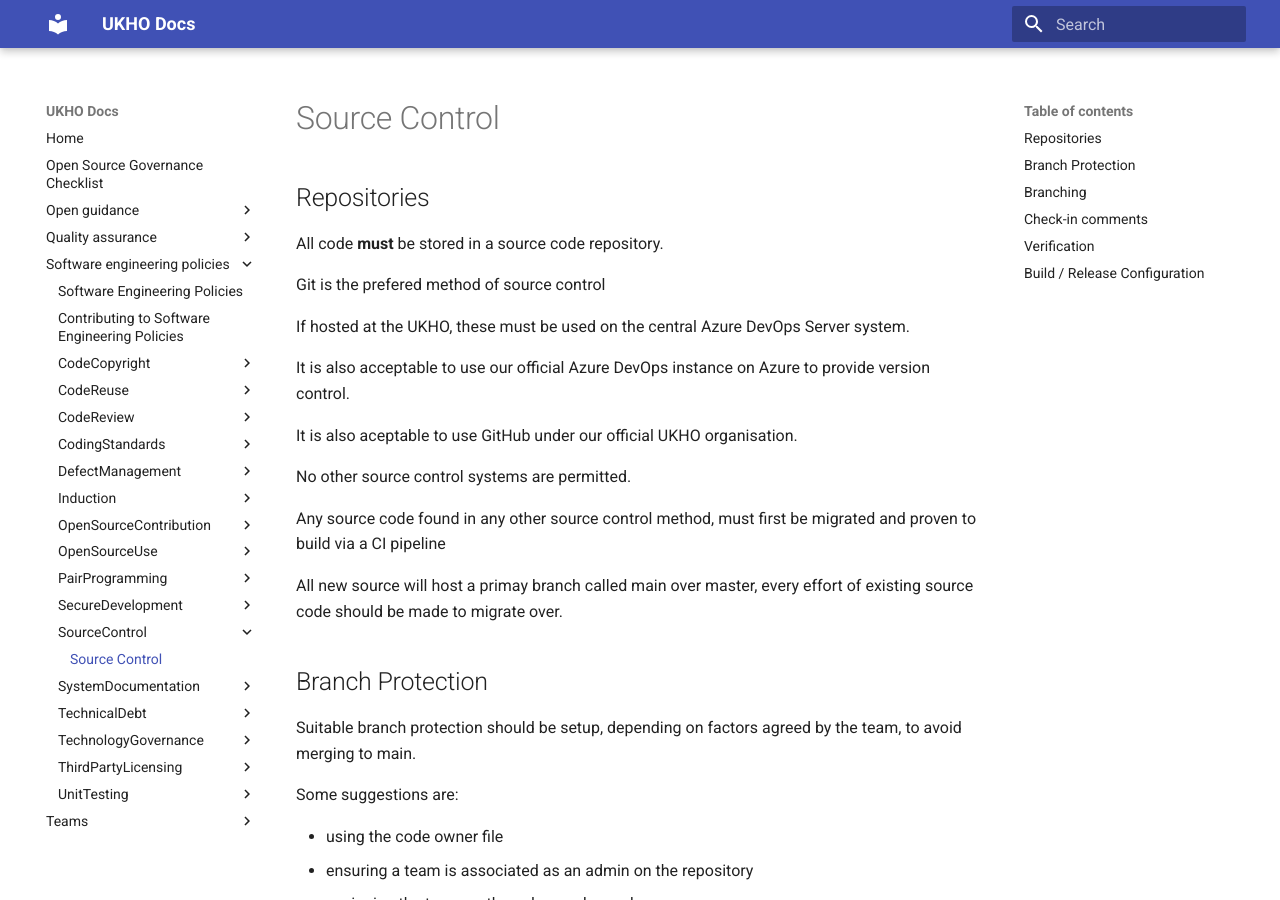
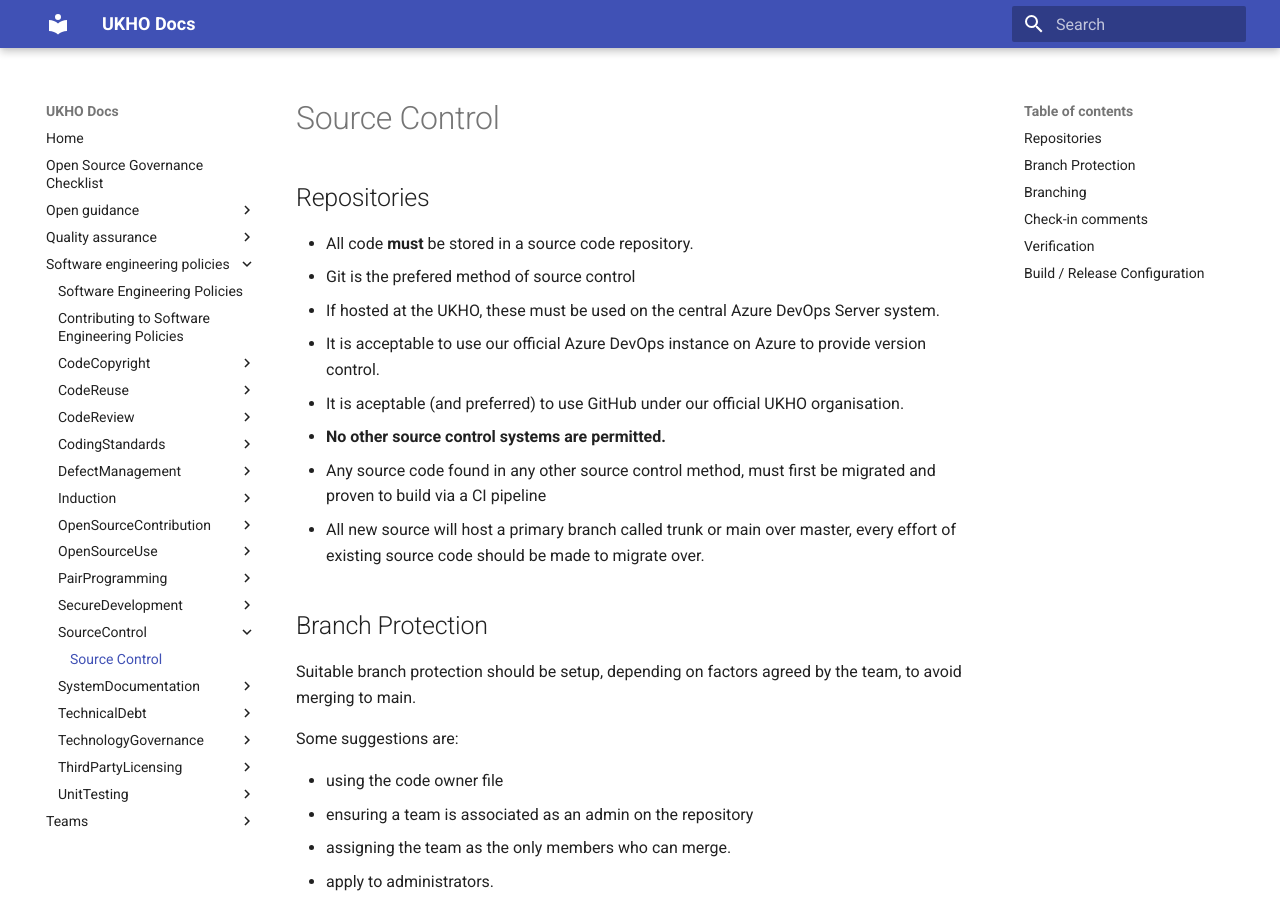
Before and after one commit to UKHO/docs, an MkDocs documentation site: the page built from docs/software-engineering-policies/SourceControl/SourceControlPolicy.md, in a window 1280 px wide and 900 px high. Built offline with MkDocs 1.6.1 and Material for MkDocs 9.7.7, drawn with Linux system fonts in a browser that asks for light colours.

Commit message:
Some updates

```diff
--- a/docs/software-engineering-policies/SourceControl/SourceControlPolicy.md
+++ b/docs/software-engineering-policies/SourceControl/SourceControlPolicy.md
@@ -2,21 +2,14 @@
 
 ## Repositories
 
-All code **must** be stored in a source code repository.
-
-Git is the prefered method of source control
-
-If hosted at the UKHO, these must be used on the central Azure DevOps Server system.
-
-It is also acceptable to use our official Azure DevOps instance on Azure to provide version control.
-
-It is also aceptable to use GitHub under our official UKHO organisation.
-
-No other source control systems are permitted.
-
-Any source code found in any other source control method, must first be migrated and proven to build via a CI pipeline
-
-All new source will host a primay branch called main over master, every effort of existing source code should be made to migrate over.
+- All code **must** be stored in a source code repository.
+- Git is the prefered method of source control
+- If hosted at the UKHO, these must be used on the central Azure DevOps Server system.
+- It is acceptable to use our official Azure DevOps instance on Azure to provide version control.
+- It is aceptable (and preferred) to use GitHub under our official UKHO organisation.
+- **No other source control systems are permitted.**
+- Any source code found in any other source control method, must first be migrated and proven to build via a CI pipeline
+- All new source will host a primary branch called trunk or main over master, every effort of existing source code should be made to migrate over.
 
 ## Branch Protection
 
```
